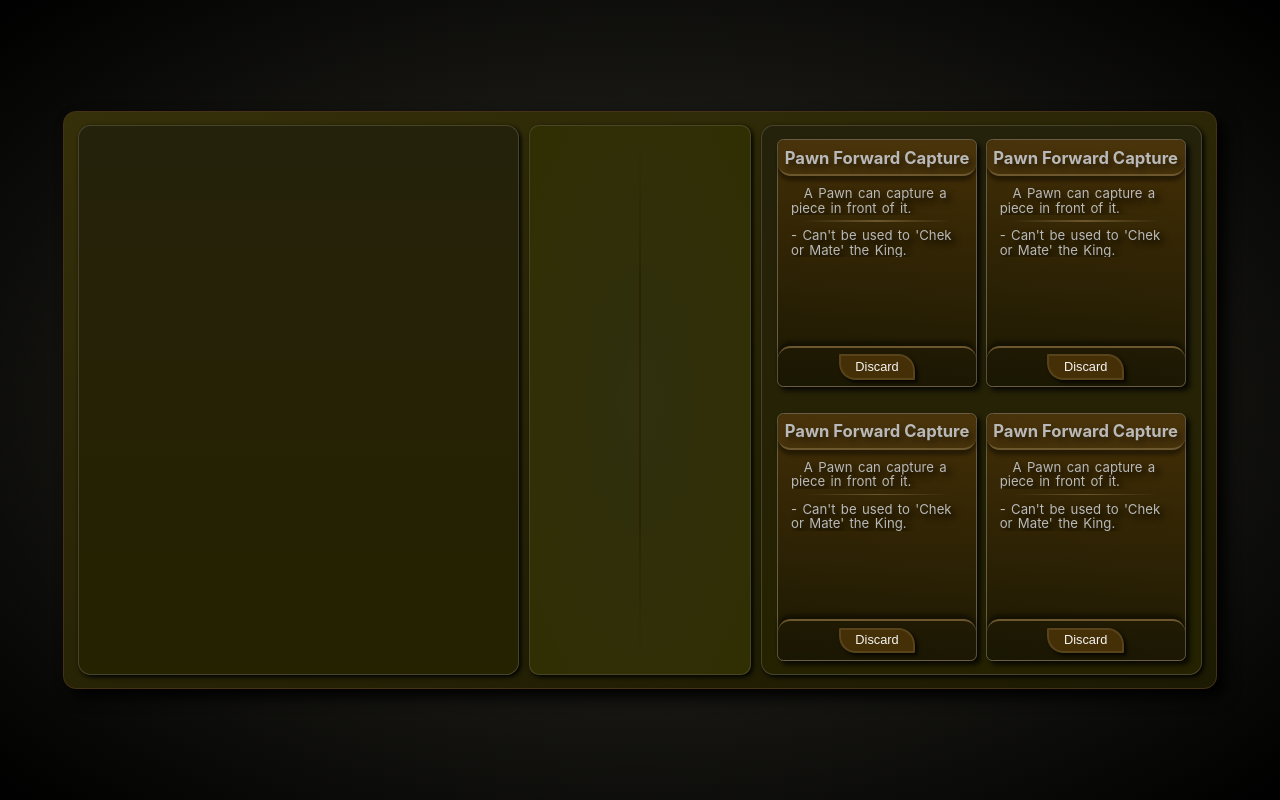
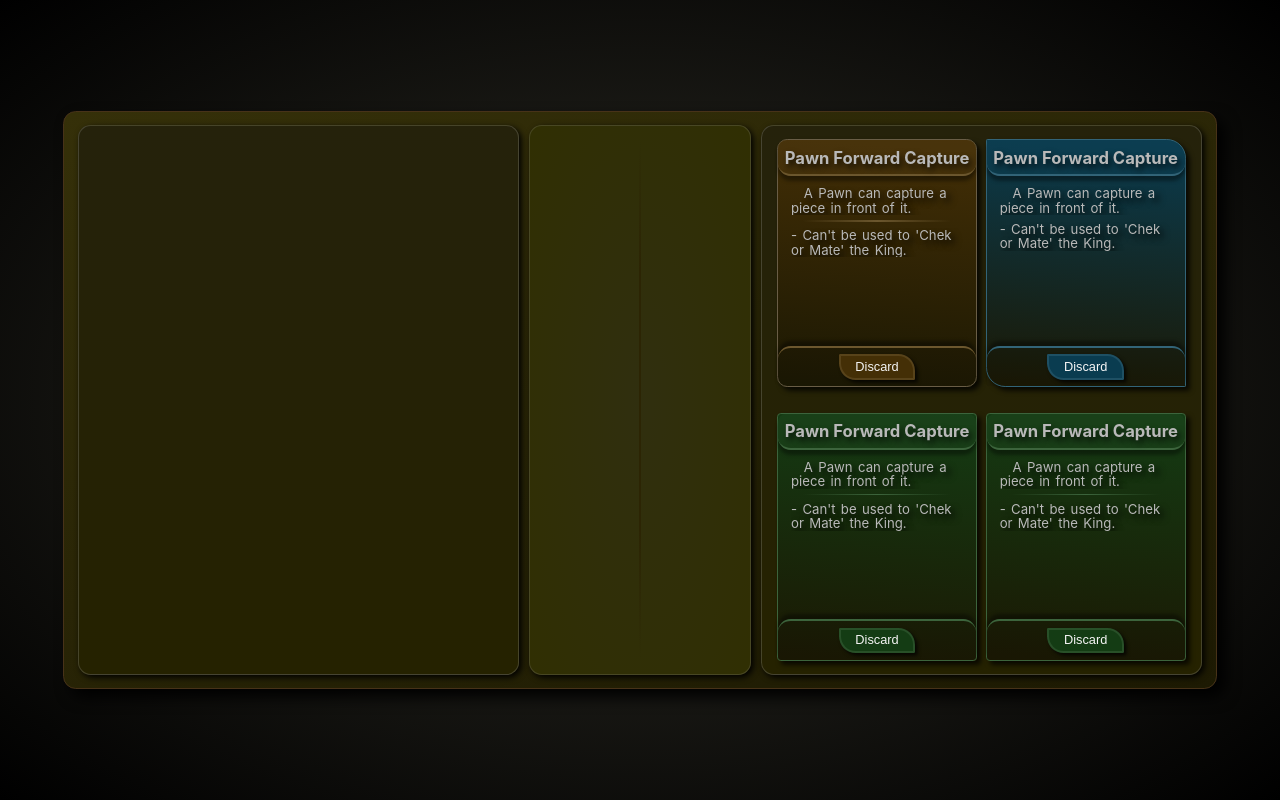
Before and after one commit to SerchoD/chees-card-game, a React (Create React App) app: page / in a window 1280 px wide. Built offline with nearby package versions, Linux system fonts and the light colour scheme; the HTML template or start-up script is replaced by a standard one.

Commit message:
Hechas las cartas Normal, Special y Elite, con sus respectivos Estilos.

```diff
--- a/src/components/Card-game/CardGame.jsx
+++ b/src/components/Card-game/CardGame.jsx
@@ -18,9 +18,9 @@ const CardGame = () => {
 
 			<div className='rigth-player-board player-board'>
 				<CardNormal title={card[1].title} description={card[1].description} />
-				<CardNormal title={card[1].title} description={card[1].description} />
-				<CardNormal title={card[1].title} description={card[1].description} />
-				<CardNormal title={card[1].title} description={card[1].description} />
+				<CardElite title={card[1].title} description={card[1].description} />
+				<CardSpecial title={card[1].title} description={card[1].description} />
+				<CardSpecial title={card[1].title} description={card[1].description} />
 			</div>
 		</div>
 	);
--- a/src/components/Card-game/Cards/CardElite/CardElite.jsx
+++ b/src/components/Card-game/Cards/CardElite/CardElite.jsx
@@ -1,11 +1,14 @@
-import React, { useEffect } from 'react';
+import React from 'react';
 import './cardElite.css';
 
 const CardElite = ({
-	title = 'Titulo',
-	description = 'Este es el lugar donde debería estar la descripción si la hubiera, pero como no la hay, en su lugar hay un texto de prueba que representa una potencial descripción de extensa longitud. Este es el lugar donde debería estar la descripción si la hubiera, pero como no la hay, en su lugar hay un texto de prueba que representa una potencial descripción de extensa longitud',
+	title = 'Card Title',
+	description = 'Card Description.',
 }) => {
-	const scrollUpCustom = (event) => {
+	// Make description move to start position when Mouse Leaves.
+	const unScrollDescription = (event) => {
+		console.log('mouseLeave');
+
 		event.target.scrollTo({
 			top: 0,
 			behavior: 'smooth',
@@ -13,19 +16,33 @@ const CardElite = ({
 	};
 
 	return (
-		<div className='cardElite'>
-			<h1 className='titleElite'>{title}</h1>
+		<div className='card-elite'>
+			<div className='title-container-elite'>
+				<h1 className='title-elite'>{title}</h1>
+			</div>
 
-			<p
-				className='descriptionElite'
-				onMouseLeave={scrollUpCustom}
-				title={description}
-			>
-				{description}
-			</p>
+			<div className='description-container-elite' onMouseLeave={unScrollDescription}>
+				{description.map((lane, i) => {
+					if (i === 0) {
+						return (
+							<p style={{ textIndent: '1vw' }} key={i} className='description-text-elite'>
+								{lane}
+							</p>
+						);
+					} else if (lane === 'space') {
+						return <div className='card-divisorp-elite'></div>;
+					} else {
+						return (
+							<p key={i} className='description-text-elite'>
+								{lane}
+							</p>
+						);
+					}
+				})}
+			</div>
 
-			<div className='button-containerElite'>
-				<button className='btn-deleteElite'>Discard</button>
+			<div className='btn-container-elite'>
+				<button className='btn-delete-elite'>Discard</button>
 			</div>
 		</div>
 	);
--- a/src/components/Card-game/Cards/CardElite/cardElite.css
+++ b/src/components/Card-game/Cards/CardElite/cardElite.css
@@ -1,105 +1,250 @@
-.cardElite {
+* {
+	/* Avoid all selectable texts. */
+	-webkit-touch-callout: none;
+	-webkit-user-select: none;
+	-khtml-user-select: none;
+	-moz-user-select: none;
+	-ms-user-select: none;
+	user-select: none;
+}
+
+.card-elite {
+	/* Modify only R,G or B, to Theme Style */
+	--r: 10;
+	--g: 60;
+	--b: 80;
+	--alpha: 1;
+
+	--main-color: rgba(var(--r), var(--g), var(--b), var(--alpha));
+
+	--second-color: rgba(
+		calc(var(--r) + 5),
+		calc(var(--g) + 5),
+		calc(var(--b) + 5),
+		0.5
+	);
+	--main-border: rgba(
+		calc(var(--r) + 40),
+		calc(var(--g) + 40),
+		calc(var(--b) + 40),
+		calc(var(--alpha))
+	);
+	--main-border-hover: rgba(
+		calc(var(--r) + 60),
+		calc(var(--g) + 60),
+		calc(var(--b) + 60),
+		calc(var(--alpha))
+	);
+
+	--innter-borders: rgba(
+		calc(var(--r) + 40),
+		calc(var(--g) + 40),
+		calc(var(--b) + 40),
+		calc(var(--alpha))
+	);
+
+	--main-color-hover: rgba(
+		calc(var(--r) + 5),
+		calc(var(--g) + 5),
+		calc(var(--b) + 5),
+		var(--alpha)
+	);
+
+	--btn-border: rgba(
+		calc(var(--r) + 20),
+		calc(var(--g) + 20),
+		calc(var(--b) + 20),
+		var(--alpha)
+	);
+	--btn-border-hover: rgba(
+		calc(var(--r) + 50),
+		calc(var(--g) + 50),
+		calc(var(--b) + 50),
+		var(--alpha)
+	);
+}
+
+.card-elite {
 	display: grid;
-	grid-template-columns: auto;
-	grid-template-rows: 10;
+	grid-template:
+		'title-container' max-content
+		'description' auto
+		'btn-container' 18%;
 
 	text-align: center;
 
-	background: linear-gradient(184deg, rgb(9, 71, 71) 0%, rgba(27, 24, 3, 1) 100%);
+	background: linear-gradient(
+		184deg,
+		var(--main-color) 0%,
+		rgba(27, 24, 3, 1) 100%
+	);
 
-	border: 1px solid rgb(82, 109, 107);
-	border-radius: 5px;
+	border: 0.1vw solid var(--main-border);
+	border-radius: 0.1vw 1.5vw 0.1vw 1.5vw;
 
-	width: 46%;
-	height: 46%;
+	width: 45%;
+	height: 45%;
 
-	margin: 5px;
+	box-shadow: 0.3vw 0.3vw 0.4vw rgba(0, 0, 0, 0.774);
+
+	margin: 1%;
+
+	transition: 2s ease;
 }
 
-.titleElite {
-	grid-row: 1 / 2;
+.card-elite:hover {
+	border: 0.1vw solid var(--main-border-hover);
 
-	color: rgb(218, 218, 218);
-
-	font-size: 1.2rem;
-
-	background-color: rgba(100, 81, 65, 0.226);
-
-	border-bottom: 2px solid rgb(0, 100, 100);
-	border-radius: 0px 0px 10px 10px;
-
-	height: fit-content;
-
-	padding: 12px 0px 12px 0px;
-	margin: 0px 0px 0px 0px;
+	background: linear-gradient(
+		184deg,
+		var(--main-color-hover) 0%,
+		rgba(27, 24, 3, 1) 100%
+	);
 }
 
-.descriptionElite {
-	grid-row: auto;
+.card-elite:hover .title-elite {
+	color: white;
+}
+.card-elite:hover .description-elite {
+	color: rgb(233, 233, 233);
+}
+
+.title-container-elite {
+	grid-area: title-container;
+
+	display: flex;
+	align-items: center;
+	justify-content: center;
+
+	background-color: var(--second-color);
+
+	border-bottom: 0.2vw solid var(--innter-borders);
+	border-radius: 0.1vw 1.5vw 1vw 1vw;
+
+	box-shadow: 0vw 0.4vw 0.3vw rgba(0, 0, 0, 0.384);
+
+	padding: 0.3vw 0vw 0.2vw 0vw;
+	margin: 0px;
+}
+.title-elite {
+	color: rgb(185, 185, 185);
+
+	font-size: 1.3vw;
+
+	text-shadow: 0.2vw 0.3vw 0.5vw rgba(0, 0, 0, 0.795);
+
+	margin: 0.3vw;
+
+	transition: 1s ease;
+}
+
+.description-container-elite {
+	grid-area: description;
 
 	overflow: hidden;
 
-	color: darkgray;
+	text-shadow: 0.3vw 0.3vw 0.6vw rgb(0, 0, 0);
 
-	font-size: 0.8rem;
+	margin: 0.3vw 0vw 0vw 0vw;
 
-	text-align: start;
-
-	margin: 5px 10px 5px 10px;
+	transition: 0.5s ease;
 }
-.descriptionElite:hover {
+.description-container-elite:hover {
 	overflow: scroll;
 	scrollbar-width: none;
+
+	cursor: default;
+}
+.description-text-elite {
+	overflow: hidden;
+
+	color: rgb(185, 185, 185);
+
+	font-size: 1.03vw;
+	text-align: start;
+	word-spacing: 0.13vw;
+
+	line-height: 1.12vw;
+
+	margin: 0.5vw 1vw 0vw 1vw;
+}
+.card-divisor-elite {
+	background: linear-gradient(
+		to right,
+		rgba(0, 0, 0, 0),
+		var(--innter-borders),
+		rgba(0, 0, 0, 0)
+	);
+
+	margin: auto;
+	margin-top: 0.4vw;
+	margin-bottom: 0.4vw;
+
+	height: 0.1vw;
+	width: 75%;
+}
+p {
+	padding: 0.01vw;
 }
 
-.button-containerElite {
-	grid-row: 9 / 10;
+.btn-container-elite {
+	grid-area: btn-container;
 
-	/* font-size: 1.2rem; */
+	display: flex;
+	flex-direction: column;
+	justify-content: center;
+	align-items: center;
 
-	background-color: rgba(48, 85, 90, 0.151);
+	background-color: rgba(0, 0, 0, 0.062);
 
-	border-top: 2px solid rgba(0, 93, 100, 0.568);
-	border-radius: 10px 10px 0px 0px;
+	border-top: 0.2vw solid var(--innter-borders);
+	border-radius: 1vw 1vw 0vw 0vw;
 
-	/* height: fit-content; */
+	box-shadow: 0vw -0.4vw 0.3vw rgba(0, 0, 0, 0.384);
 
-	padding: 5px 0px 5px 0px;
-	margin: 0px 0px 0px 0px;
-}
-.btn-deleteElite {
-	background: rgba(0, 88, 100, 0.596);
-
-	color: darkgray;
-
-	font-size: 0.75rem;
-
-	border: 2px solid rgb(9, 94, 94);
-	border-radius: 2px 15px 2px 15px;
-
-	padding: 2% 5% 2% 5%;
-	margin: 2% 0% 0% 0%;
-
-	transition: 0.2s ease;
+	padding: 0px;
+	margin-top: 0.3vw;
 }
 
-.btn-deleteElite:hover {
-	background: rgb(0, 93, 100);
+.btn-delete-elite {
+	display: flex;
+	justify-content: center;
+	align-content: center;
 
-	color: rgb(189, 189, 189);
+	background: var(--main-color);
 
-	border: 2px solid rgb(22, 109, 124);
+	color: whitesmoke;
+
+	font-size: 1vw;
+
+	border: 0.2vw solid var(--btn-border);
+	border-radius: 0.1vw 1.3vw 0.1vw 1.3vw;
+
+	width: 6vw;
+	height: 2vw;
+
+	box-shadow: 0.2vw 0.2vw 0.3vw rgba(0, 0, 0, 0.774);
+
+	padding: 0.2vw;
+	margin: 0px;
 }
 
-.btn-deleteElite:active {
-	background: rgb(0, 93, 100);
+.btn-delete-elite:hover {
+	background: var(--main-color-hover);
 
-	color: rgb(177, 177, 177);
+	color: whitesmoke;
 
-	font-size: 0.75rem;
+	border: 0.2vw solid var(--btn-border-hover);
+	transition: 0.3s ease;
+}
 
-	border: 2px solid rgb(10, 78, 80);
+.btn-delete-elite:active {
+	background: var(--main-color);
 
-	padding: 1.5% 3.5% 1.5% 3.5%;
-	margin: 2.5% 0% 0.5% 0%;
+	color: rgb(216, 216, 216);
+
+	box-shadow: 0.2vw 0.2vw 0.3vw rgba(0, 0, 0, 0.349);
+
+	border: 0.2vw solid var(--btn-border);
+	transition: 0.1s ease;
 }
--- a/src/components/Card-game/Cards/CardNormal/CardNormal.jsx
+++ b/src/components/Card-game/Cards/CardNormal/CardNormal.jsx
@@ -3,7 +3,7 @@ import './cardNormal.css';
 
 const CardNormal = ({
 	title = 'Card Title',
-	description = 'Esto aca; -Esto otro aca. -Esto así.',
+	description = 'Card Description.',
 }) => {
 	// Make description move to start position when Mouse Leaves.
 	const unScrollDescription = (event) => {
@@ -15,7 +15,6 @@ const CardNormal = ({
 		});
 	};
 
-	// ---- ------ -- - SOLUCIONAR EL SCROLL  -- - -- -- -- ---  - -
 	return (
 		<div className='card-normal'>
 			<div className='title-container'>
--- a/src/components/Card-game/Cards/CardNormal/cardNormal.css
+++ b/src/components/Card-game/Cards/CardNormal/cardNormal.css
@@ -68,7 +68,7 @@
 	);
 
 	border: 0.1vw solid rgb(105, 93, 70);
-	border-radius: 0.5vw;
+	border-radius: 0.8vw;
 
 	width: 45%;
 	height: 45%;
@@ -119,7 +119,7 @@
 
 	font-size: 1.3vw;
 
-	text-shadow: 0.3vw 0.3vw 0.5vw rgba(0, 0, 0, 0.486);
+	text-shadow: 0.2vw 0.3vw 0.5vw rgba(0, 0, 0, 0.795);
 
 	margin: 0.3vw;
 
--- a/src/components/Card-game/Cards/CardSpecial/CardSpecial.jsx
+++ b/src/components/Card-game/Cards/CardSpecial/CardSpecial.jsx
@@ -2,10 +2,13 @@ import React from 'react';
 import './cardSpecial.css';
 
 const CardSpecial = ({
-	title = 'Titulo',
-	description = 'Este es el lugar donde debería estar la descripción si la hubiera, pero como no la hay, en su lugar hay un texto de prueba que representa una potencial descripción de extensa longitud. Este es el lugar donde debería estar la descripción si la hubiera, pero como no la hay, en su lugar hay un texto de prueba que representa una potencial descripción de extensa longitud',
+	title = 'Card Title',
+	description = 'Card Description.',
 }) => {
-	const scrollUpCustom = (event) => {
+	// Make description move to start position when Mouse Leaves.
+	const unScrollDescription = (event) => {
+		console.log('mouseLeave');
+
 		event.target.scrollTo({
 			top: 0,
 			behavior: 'smooth',
@@ -13,19 +16,36 @@ const CardSpecial = ({
 	};
 
 	return (
-		<div className='cardSpecial'>
-			<h1 className='titleSpecial'>{title}</h1>
+		<div className='card-special'>
+			<div className='title-container-special'>
+				<h1 className='title-special'>{title}</h1>
+			</div>
 
-			<p
-				className='descriptionSpecial'
-				onMouseLeave={scrollUpCustom}
-				title={description}
+			<div
+				className='description-container-special'
+				onMouseLeave={unScrollDescription}
 			>
-				{description}
-			</p>
+				{description.map((lane, i) => {
+					if (i === 0) {
+						return (
+							<p style={{ textIndent: '1vw' }} key={i} className='description-text-special'>
+								{lane}
+							</p>
+						);
+					} else if (lane === 'space') {
+						return <div className='card-divisor-special'></div>;
+					} else {
+						return (
+							<p key={i} className='description-text-special'>
+								{lane}
+							</p>
+						);
+					}
+				})}
+			</div>
 
-			<div className='button-containerSpecial'>
-				<button className='btn-deleteSpecial'>Discard</button>
+			<div className='btn-container-special'>
+				<button className='btn-delete-special'>Discard</button>
 			</div>
 		</div>
 	);
--- a/src/components/Card-game/Cards/CardSpecial/cardSpecial.css
+++ b/src/components/Card-game/Cards/CardSpecial/cardSpecial.css
@@ -1,105 +1,250 @@
-.cardSpecial {
+* {
+	/* Avoid all selectable texts. */
+	-webkit-touch-callout: none;
+	-webkit-user-select: none;
+	-khtml-user-select: none;
+	-moz-user-select: none;
+	-ms-user-select: none;
+	user-select: none;
+}
+
+.card-special {
+	/* Modify only R,G or B, to Theme Style */
+	--r: 20;
+	--g: 60;
+	--b: 20;
+	--alpha: 1;
+
+	--main-color: rgba(var(--r), var(--g), var(--b), var(--alpha));
+
+	--second-color: rgba(
+		calc(var(--r) + 10),
+		calc(var(--g) + 10),
+		calc(var(--b) + 10),
+		0.5
+	);
+	--main-border: rgba(
+		calc(var(--r) + 40),
+		calc(var(--g) + 40),
+		calc(var(--b) + 40),
+		calc(var(--alpha))
+	);
+	--main-border-hover: rgba(
+		calc(var(--r) + 60),
+		calc(var(--g) + 180),
+		calc(var(--b) + 60),
+		calc(var(--alpha))
+	);
+
+	--innter-borders: rgba(
+		calc(var(--r) + 40),
+		calc(var(--g) + 40),
+		calc(var(--b) + 40),
+		calc(var(--alpha))
+	);
+
+	--main-color-hover: rgba(
+		calc(var(--r) + 5),
+		calc(var(--g) + 5),
+		calc(var(--b) + 5),
+		var(--alpha)
+	);
+
+	--btn-border: rgba(
+		calc(var(--r) + 20),
+		calc(var(--g) + 20),
+		calc(var(--b) + 20),
+		var(--alpha)
+	);
+	--btn-border-hover: rgba(
+		calc(var(--r) + 50),
+		calc(var(--g) + 50),
+		calc(var(--b) + 50),
+		var(--alpha)
+	);
+}
+
+.card-special {
 	display: grid;
-	grid-template-columns: auto;
-	grid-template-rows: 10;
+	grid-template:
+		'title-container' max-content
+		'description' auto
+		'btn-container' 18%;
 
 	text-align: center;
 
-	background: linear-gradient(184deg, rgb(37, 71, 9) 0%, rgba(27, 24, 3, 1) 100%);
+	background: linear-gradient(
+		184deg,
+		var(--main-color) 0%,
+		rgba(27, 24, 3, 1) 100%
+	);
 
-	border: 1px solid rgb(95, 109, 82);
-	border-radius: 5px;
+	border: 0.1vw solid var(--main-border);
+	border-radius: 0.3vw;
 
-	width: 46%;
-	height: 46%;
+	width: 45%;
+	height: 45%;
 
-	margin: 5px;
+	box-shadow: 0.3vw 0.3vw 0.4vw rgba(0, 0, 0, 0.774);
+
+	margin: 1%;
+
+	transition: 2s ease;
 }
 
-.titleSpecial {
-	grid-row: 1 / 2;
+.card-special:hover {
+	border: 0.1vw solid var(--main-border-hover);
 
-	color: rgb(218, 218, 218);
-
-	font-size: 1.2rem;
-
-	background-color: rgba(100, 81, 65, 0.226);
-
-	border-bottom: 2px solid darkgreen;
-	border-radius: 0px 0px 10px 10px;
-
-	height: fit-content;
-
-	padding: 12px 0px 12px 0px;
-	margin: 0px 0px 0px 0px;
+	background: linear-gradient(
+		184deg,
+		var(--main-color-hover) 0%,
+		rgba(27, 24, 3, 1) 100%
+	);
 }
 
-.descriptionSpecial {
-	grid-row: auto;
+.card-special:hover .title-special {
+	color: white;
+}
+.card-special:hover .description-special {
+	color: rgb(233, 233, 233);
+}
+
+.title-container-special {
+	grid-area: title-container;
+
+	display: flex;
+	align-items: center;
+	justify-content: center;
+
+	background-color: var(--second-color);
+
+	border-bottom: 0.2vw solid var(--innter-borders);
+	border-radius: 0.6vw 0.6vw 1vw 1vw;
+
+	box-shadow: 0vw 0.4vw 0.3vw rgba(0, 0, 0, 0.384);
+
+	padding: 0.3vw 0vw 0.2vw 0vw;
+	margin: 0px;
+}
+.title-special {
+	color: rgb(185, 185, 185);
+
+	font-size: 1.3vw;
+
+	text-shadow: 0.2vw 0.3vw 0.5vw rgba(0, 0, 0, 0.795);
+
+	margin: 0.3vw;
+
+	transition: 1s ease;
+}
+
+.description-container-special {
+	grid-area: description;
 
 	overflow: hidden;
 
-	color: darkgray;
+	text-shadow: 0.3vw 0.3vw 0.6vw rgb(0, 0, 0);
 
-	font-size: 0.8rem;
+	margin: 0.3vw 0vw 0vw 0vw;
 
-	text-align: start;
-
-	margin: 5px 10px 5px 10px;
+	transition: 0.5s ease;
 }
-.descriptionSpecial:hover {
+.description-container-special:hover {
 	overflow: scroll;
 	scrollbar-width: none;
+
+	cursor: default;
+}
+.description-text-special {
+	overflow: hidden;
+
+	color: rgb(185, 185, 185);
+
+	font-size: 1.03vw;
+	text-align: start;
+	word-spacing: 0.13vw;
+
+	line-height: 1.12vw;
+
+	margin: 0.5vw 1vw 0vw 1vw;
+}
+.card-divisor-special {
+	background: linear-gradient(
+		to right,
+		rgba(0, 0, 0, 0),
+		var(--innter-borders),
+		rgba(0, 0, 0, 0)
+	);
+
+	margin: auto;
+	margin-top: 0.4vw;
+	margin-bottom: 0.4vw;
+
+	height: 0.1vw;
+	width: 75%;
+}
+p {
+	padding: 0.01vw;
 }
 
-.button-containerSpecial {
-	grid-row: 9 / 10;
+.btn-container-special {
+	grid-area: btn-container;
 
-	/* font-size: 1.2rem; */
+	display: flex;
+	flex-direction: column;
+	justify-content: center;
+	align-items: center;
 
-	background-color: rgba(89, 90, 48, 0.144);
+	background-color: rgba(0, 0, 0, 0.062);
 
-	border-top: 2px solid rgba(0, 100, 0, 0.568);
-	border-radius: 10px 10px 0px 0px;
+	border-top: 0.2vw solid var(--innter-borders);
+	border-radius: 1vw 1vw 0vw 0vw;
 
-	/* height: fit-content; */
+	box-shadow: 0vw -0.4vw 0.3vw rgba(0, 0, 0, 0.384);
 
-	padding: 5px 0px 5px 0px;
-	margin: 0px 0px 0px 0px;
-}
-.btn-deleteSpecial {
-	background: rgba(0, 100, 0, 0.596);
-
-	color: darkgray;
-
-	font-size: 0.75rem;
-
-	border: 2px solid rgb(40, 94, 9);
-	border-radius: 2px 15px 2px 15px;
-
-	padding: 2% 5% 2% 5%;
-	margin: 2% 0% 0% 0%;
-
-	transition: 0.2s ease;
+	padding: 0px;
+	margin-top: 0.3vw;
 }
 
-.btn-deleteSpecial:hover {
-	background: darkgreen;
+.btn-delete-special {
+	display: flex;
+	justify-content: center;
+	align-content: center;
 
-	color: rgb(189, 189, 189);
+	background: var(--main-color);
 
-	border: 2px solid rgb(49, 110, 13);
+	color: whitesmoke;
+
+	font-size: 1vw;
+
+	border: 0.2vw solid var(--btn-border);
+	border-radius: 0.1vw 1.3vw 0.1vw 1.3vw;
+
+	width: 6vw;
+	height: 2vw;
+
+	box-shadow: 0.2vw 0.2vw 0.3vw rgba(0, 0, 0, 0.774);
+
+	padding: 0.2vw;
+	margin: 0px;
 }
 
-.btn-deleteSpecial:active {
-	background: darkgreen;
+.btn-delete-special:hover {
+	background: var(--main-color-hover);
 
-	color: rgb(177, 177, 177);
+	color: whitesmoke;
 
-	font-size: 0.75rem;
+	border: 0.2vw solid var(--btn-border-hover);
+	transition: 0.3s ease;
+}
 
-	border: 2px solid rgb(36, 80, 10);
+.btn-delete-special:active {
+	background: var(--main-color);
 
-	padding: 1.5% 3.5% 1.5% 3.5%;
-	margin: 2.5% 0% 0.5% 0%;
+	color: rgb(216, 216, 216);
+
+	box-shadow: 0.2vw 0.2vw 0.3vw rgba(0, 0, 0, 0.349);
+
+	border: 0.2vw solid var(--btn-border);
+	transition: 0.1s ease;
 }
--- a/src/components/Card-game/cardGame.css
+++ b/src/components/Card-game/cardGame.css
@@ -1,5 +1,5 @@
 :root {
-	--width-95vw: 90vw;
+	--width-90vw: 90vw;
 }
 
 .main-board {
@@ -10,8 +10,8 @@
 	background: linear-gradient(160deg, rgb(53, 48, 9) 0%, rgb(29, 26, 3) 100%);
 
 	/* This is for aspect relation of main board */
-	width: var(--width-95vw);
-	height: calc(var(--width-95vw) / 2);
+	width: var(--width-90vw);
+	height: calc(var(--width-90vw) / 2);
 
 	border: 1px solid rgb(71, 50, 24);
 	border-radius: 1vmax;
@@ -37,7 +37,7 @@
 	border-radius: 1vmax;
 	border: 1px solid rgba(192, 192, 192, 0.212);
 
-	box-shadow: 2px 2px 5px black;
+	box-shadow: 0.2vw 0.2vw 0.5vw black;
 
 	margin: 0.3rem;
 }
@@ -59,11 +59,10 @@
 
 	width: 20%;
 	height: 95%;
-
-	border-radius: 10px;
+	border-radius: 1vmax;
 	border: 1px solid rgba(192, 192, 192, 0.164);
 
-	box-shadow: 2px 2px 5px black;
+	box-shadow: 0.2vw 0.2vw 0.5vw black;
 
 	margin: 0.3rem;
 }
```
